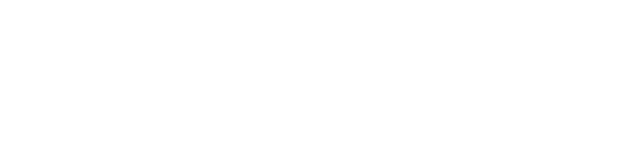
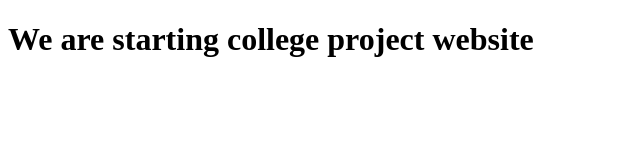
Before and after one commit to Surendra-paswan/school-website, a plain HTML site: page index.html in a window 1280 px wide. Shown: the whole page, without its empty margins (0-640 px from the left). Drawn offline with Linux system fonts and the light colour scheme.

Commit message:
add header

```diff
--- a/index.html
+++ b/index.html
@@ -6,6 +6,6 @@
     <title>Radiant College</title>
 </head>
 <body>
-
+    <h1>We are starting college project website</h1>
 </body>
 </html>
```
